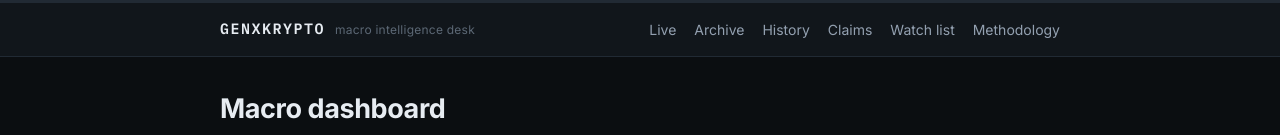
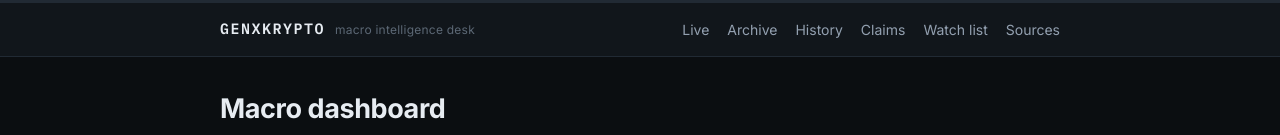
Before and after one commit to LINIHQ/macro-intel-desk, a Next.js app: page / in a window 1280 px wide. Shown: the top 135 px of the page. Built offline with nearby package versions, Linux system fonts and the light colour scheme; no server answers; the database is empty.

Commit message:
Nav: Methodology renamed to Sources

```diff
--- a/app/layout.jsx
+++ b/app/layout.jsx
@@ -20,7 +20,7 @@ const NAV = [
   { href: '/history', label: 'History' },
   { href: '/claims', label: 'Claims' },
   { href: '/watch', label: 'Watch list' },
-  { href: '/methodology', label: 'Methodology' },
+  { href: '/sources', label: 'Sources' },
 ];
 
 export default async function RootLayout({ children }) {
```
